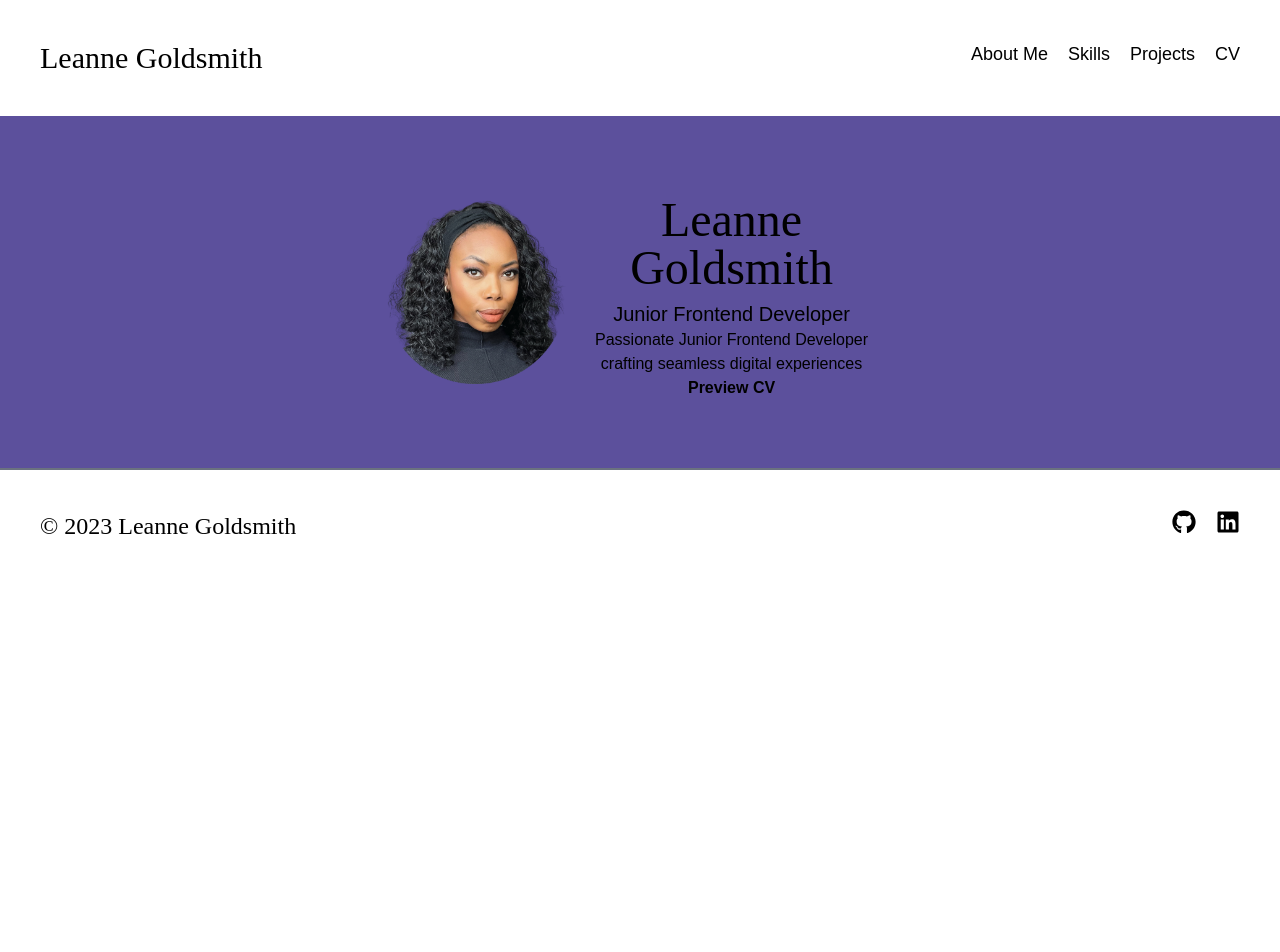
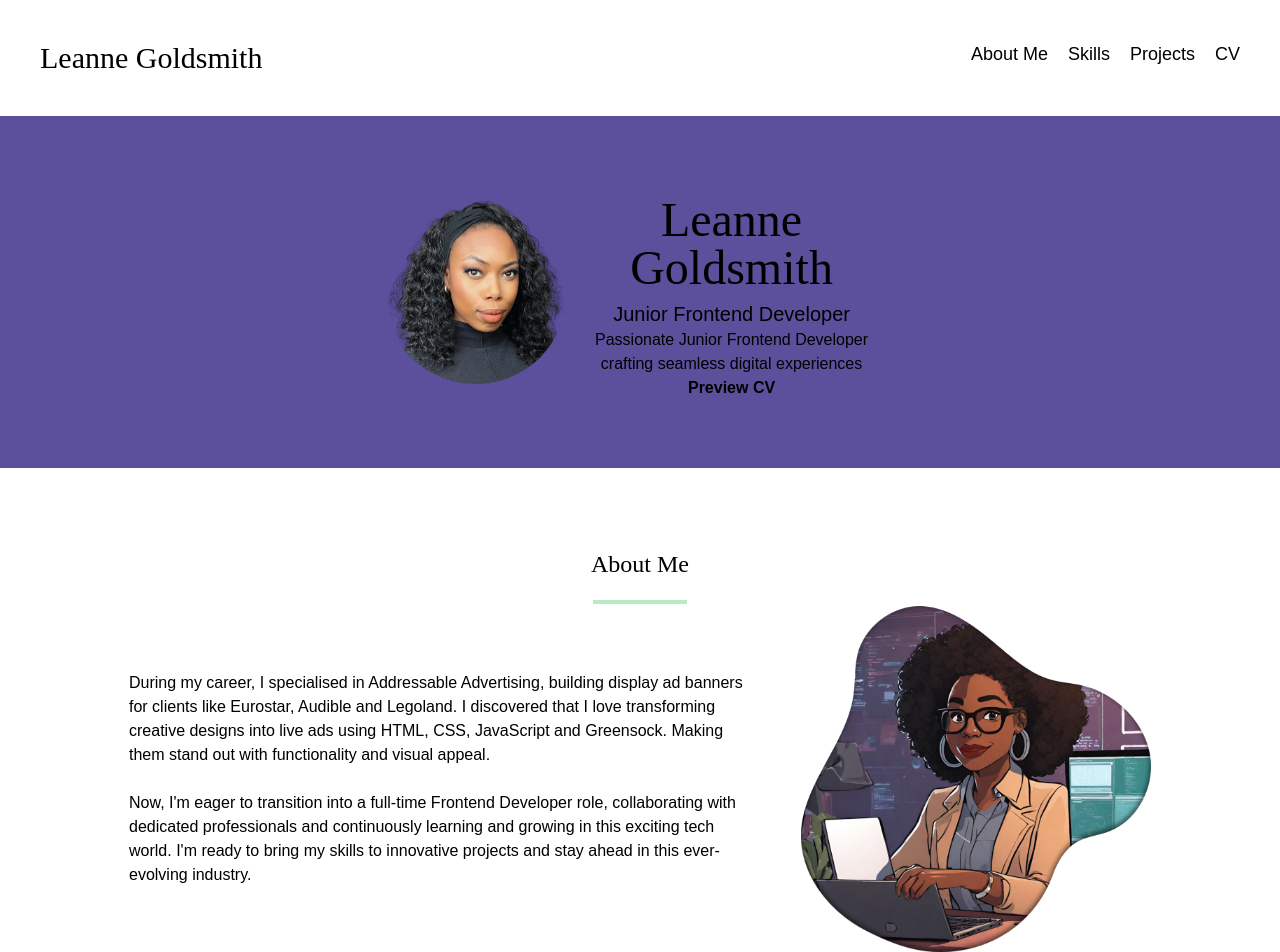
Before and after one commit to LeanneCodes/portfolio-frontend, a Next.js app: page / in a window 1280 px wide. Shown: the top 952 px of the page. Before the commit the page ends 800 px from the top, so only its background shows below. Built offline with nearby package versions, Linux system fonts and the light colour scheme.

Commit message:
add about me

```diff
--- a/app/page.js
+++ b/app/page.js
@@ -1,10 +1,12 @@
 // import Image from 'next/image'
 import Hero from "@/components/Hero"
+import About from "@/components/About"
 
 export default function Home() {
   return (
     <main>
       <Hero />
+      <About />
     </main>
   )
 }
--- /dev/null
+++ b/components/About.jsx
@@ -0,0 +1,29 @@
+import React from 'react'
+import Image from 'next/image'
+
+const About = () => {
+  return (
+    <div id='about' className='font-body p-20'>
+        <h3 className='font-heading text-center text-2xl mb-5'>About Me</h3>
+        <hr className='w-1/12 border-mint border-2 mx-auto'/>
+        <div className='flex flex-col md:flex-row justify-center items-center'>
+            <div className='w-3/5 pr-10'>
+                <p>
+                    During my career, I specialised in Addressable Advertising, building display ad banners for clients like Eurostar, Audible and Legoland. I discovered that I love transforming creative designs into live ads using HTML, CSS, JavaScript and Greensock. Making them stand out with functionality and visual appeal.<br/><br/>
+                    Now, I'm eager to transition into a full-time Frontend Developer role, collaborating with dedicated professionals and continuously learning and growing in this exciting tech world. I'm ready to bring my skills to innovative projects and stay ahead in this ever-evolving industry.
+                </p>
+            </div>
+            <div>
+                <Image
+                    src="/woman-animated.png"
+                    alt="A black woman coding"
+                    width={350}
+                    height={350}
+                />
+            </div>
+        </div>
+    </div>
+  )
+}
+
+export default About
--- a/components/Hero.jsx
+++ b/components/Hero.jsx
@@ -16,10 +16,10 @@ const Hero = () => {
         <div className='flex flex-col justify-around text-center h-48'>
             <div>
                 <h1 className='text-5xl font-heading'>Leanne Goldsmith</h1>
-                <h3 className='text-xl mt-2'>Junior Frontend Developer</h3>
+                <h2 className='text-xl mt-2'>Junior Frontend Developer</h2>
             </div>
             <p>Passionate Junior Frontend Developer crafting seamless digital experiences</p>
-            <Link href="https://docs.google.com/document/d/1Nt3uCrIML4-v-uIG6yciaNUGDrvdKN2kt5WZR9tNfLA/edit#heading=h.x8fm1uorkbaw" target='_blank' className='font-semibold hover:text-pink'>Preview CV</Link>
+            <Link href="https://docs.google.com/document/d/1Nt3uCrIML4-v-uIG6yciaNUGDrvdKN2kt5WZR9tNfLA/edit#heading=h.x8fm1uorkbaw" target='_blank' className='font-semibold hover:text-green'>Preview CV</Link>
         </div>
     </div>
   )
--- a/components/Navbar.jsx
+++ b/components/Navbar.jsx
@@ -8,10 +8,10 @@ const Navbar = () => {
             <a href="#home" className='font-heading text-3xl'>Leanne Goldsmith</a>
         </div>
         <div className='flex flex-col space-y-2 md:flex-row md:space-x-5 md:space-y-0 text-lg'>
-            <a href="#about" className='hover:text-pink'>About Me</a>
-            <a href="#skills" className='hover:text-pink'>Skills</a>
-            <a href="#projects" className='hover:text-pink'>Projects</a>
-            <Link href="https://docs.google.com/document/d/1Nt3uCrIML4-v-uIG6yciaNUGDrvdKN2kt5WZR9tNfLA/edit#heading=h.x8fm1uorkbaw" target='_blank' className='hover:text-pink'>CV</Link>
+            <a href="#about" className='hover:text-green'>About Me</a>
+            <a href="#skills" className='hover:text-green'>Skills</a>
+            <a href="#projects" className='hover:text-green'>Projects</a>
+            <Link href="https://docs.google.com/document/d/1Nt3uCrIML4-v-uIG6yciaNUGDrvdKN2kt5WZR9tNfLA/edit#heading=h.x8fm1uorkbaw" target='_blank' className='hover:text-green'>CV</Link>
         </div>
     </nav>
   )
```
Also changed, not shown: public/woman-animated.png (added).
